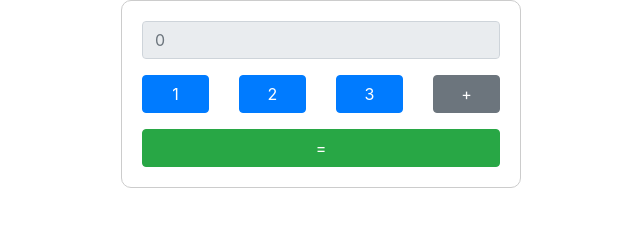
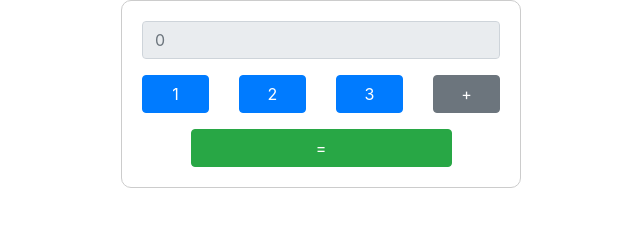
Before and after one commit to Fernandez-Sebastian/React-js-Arg-Prog-4.0-Unidad-2, a plain HTML site: page index.html in a window 1280 px wide. Shown: the whole page, without its empty margins (319-959 px from the left). Drawn offline with nearby package versions, Linux system fonts and the light colour scheme.

Commit message:
Update index.html

```diff
--- a/index.html
+++ b/index.html
@@ -21,7 +21,7 @@
     <!-- Resto de tus botones aquí... -->
 
     <div class="row mt-3" id="igual">
-        <div class="col-12"><button class="btn btn-success btn-block boton">=</button></div>
+        <div class="col-9"><button class="btn btn-success btn-block boton">=</button></div>
     </div>
 </div>
 
```
